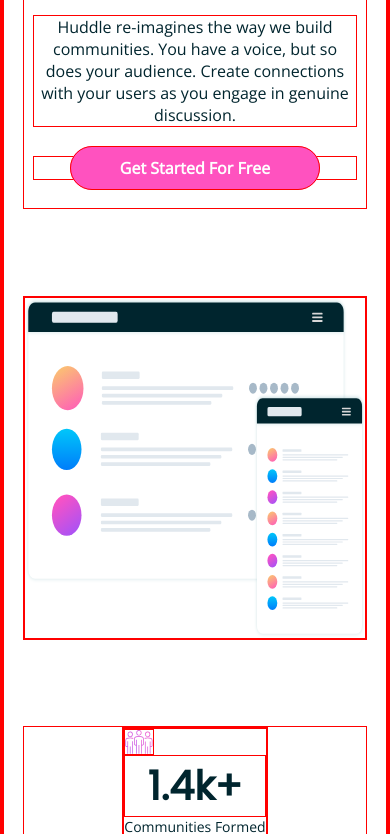
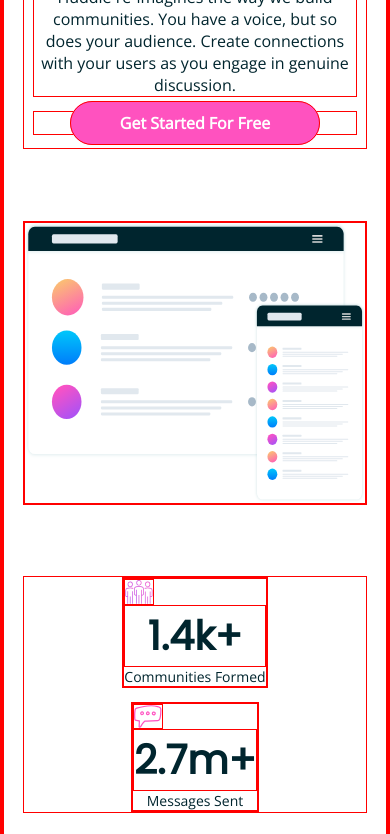
Before and after one commit to Godfredgameli/huddle-landing-page-with-curved-sections, a plain HTML site: page index.html in a window 390 px wide. Shown: the part 314-1148 px from the top of the page. Drawn offline with nearby package versions, Linux system fonts and the light colour scheme.

Commit message:
Fix issue with responsiveness

```diff
--- a/style.scss
+++ b/style.scss
@@ -555,7 +555,7 @@ body, html, *{
 }
 @media screen and (max-width:480px){
         .main-wrapper{
-            grid-template-rows: 150px 1200px 2500px 200px 800px;
+            grid-template-rows: 150px 1000px 2000px 200px 800px;
             section{
                 padding: 0;
             }
```
Also changed, not shown: style.css.
